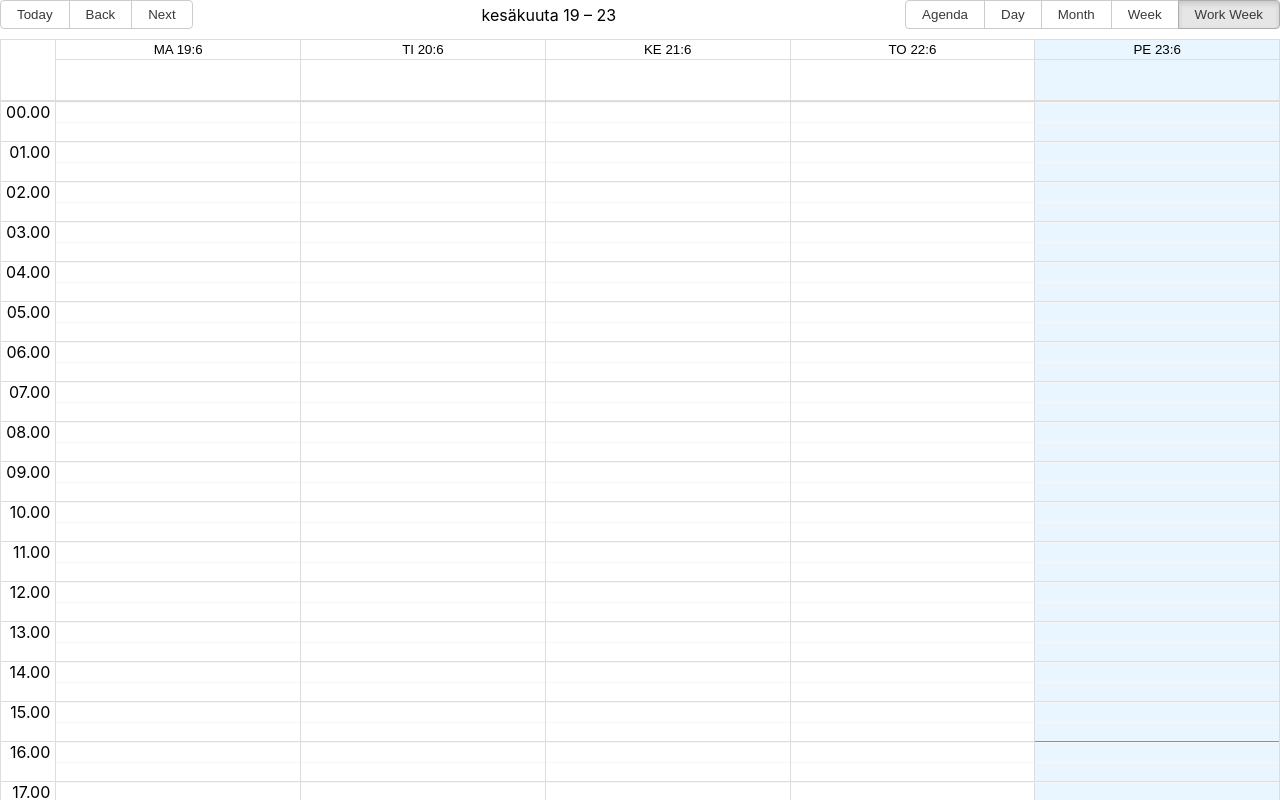
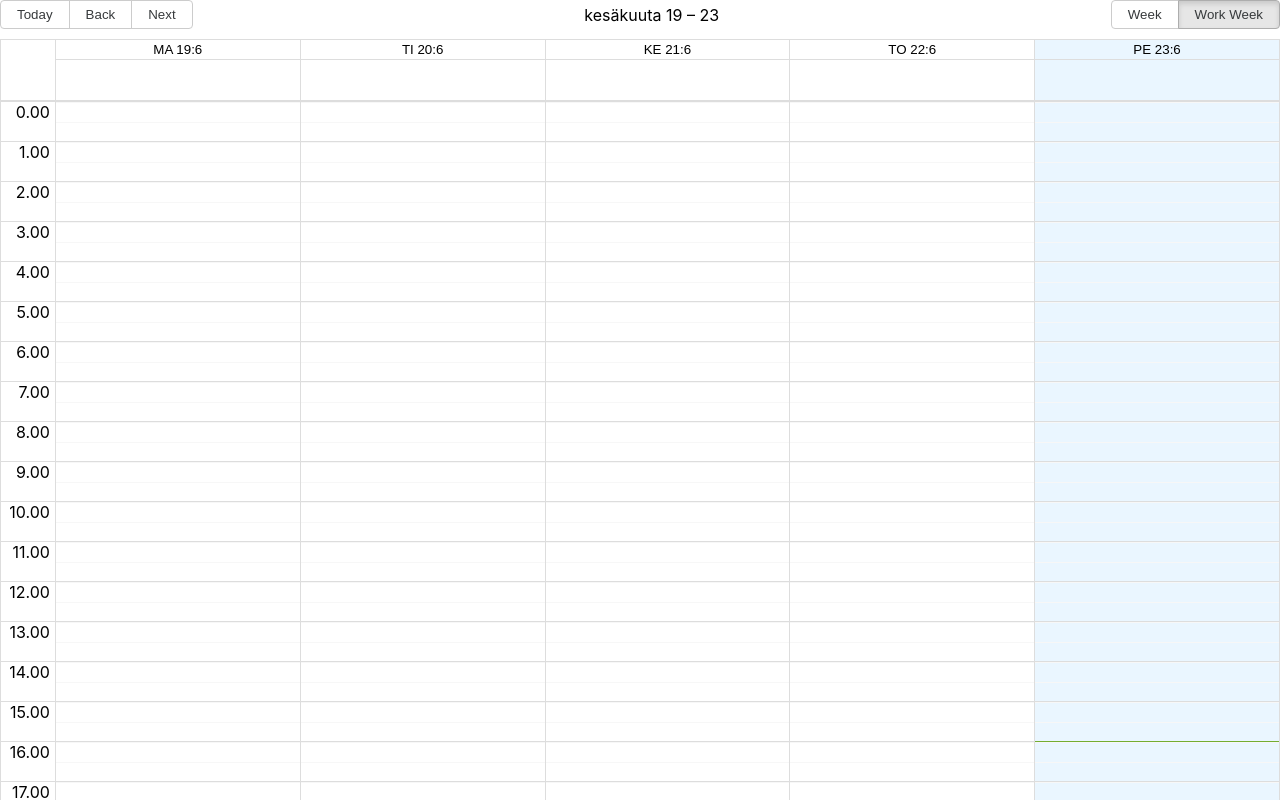
Before and after one commit to srikanthkyatham/react-big-calendar-app, a React (Create React App) app: page / in a window 1280 px wide. Shown: the top 800 px of the page. Built offline with nearby package versions, Linux system fonts and the light colour scheme.

Commit message:
chore!: show week view
Fixing timeGutter time format

```diff
--- a/src/Calendar.tsx
+++ b/src/Calendar.tsx
@@ -7,7 +7,7 @@ require("globalize/lib/cultures/globalize.culture.fi");
 
 //printFormats();
 
-const cultures = ["fi"];
+/*const cultures = ["fi"];
 const lang = {
   en: null,
   "en-GB": null,
@@ -23,7 +23,7 @@ const lang = {
 
     showMore: (total: any) => `+${total} más`,
   },
-};
+};*/
 
 const events = [
   {
@@ -49,6 +49,9 @@ const formats: Formats = {
   dayFormat: (date: any, culture: any, localizer: any) => {
     return localizer.format(date, "eeeeee d:L", culture).toUpperCase();
   },
+  timeGutterFormat: (date: any, culture: any, localizer: any) => {
+    return localizer.format(date, "H.mm", culture);
+  },
 };
 
 const today = new Date(2023, 5, 22, 0, 0, 0, 0);
@@ -72,18 +75,11 @@ export const Calendar = (props: any) => {
         // eventWrapper
         // eventContainerWrapper
         eventWrapper: (eventWrapperProps: any) => {
-          //return <EventComponent {...eventWrapperProps.event} />;
           return <div>{eventWrapperProps.children} </div>;
         },
       },
       defaultDate: today,
-      views: [
-        Views.AGENDA,
-        Views.DAY,
-        Views.MONTH,
-        Views.WEEK,
-        Views.WORK_WEEK,
-      ],
+      views: [Views.WEEK, Views.WORK_WEEK],
     };
   }, []);
 
```
